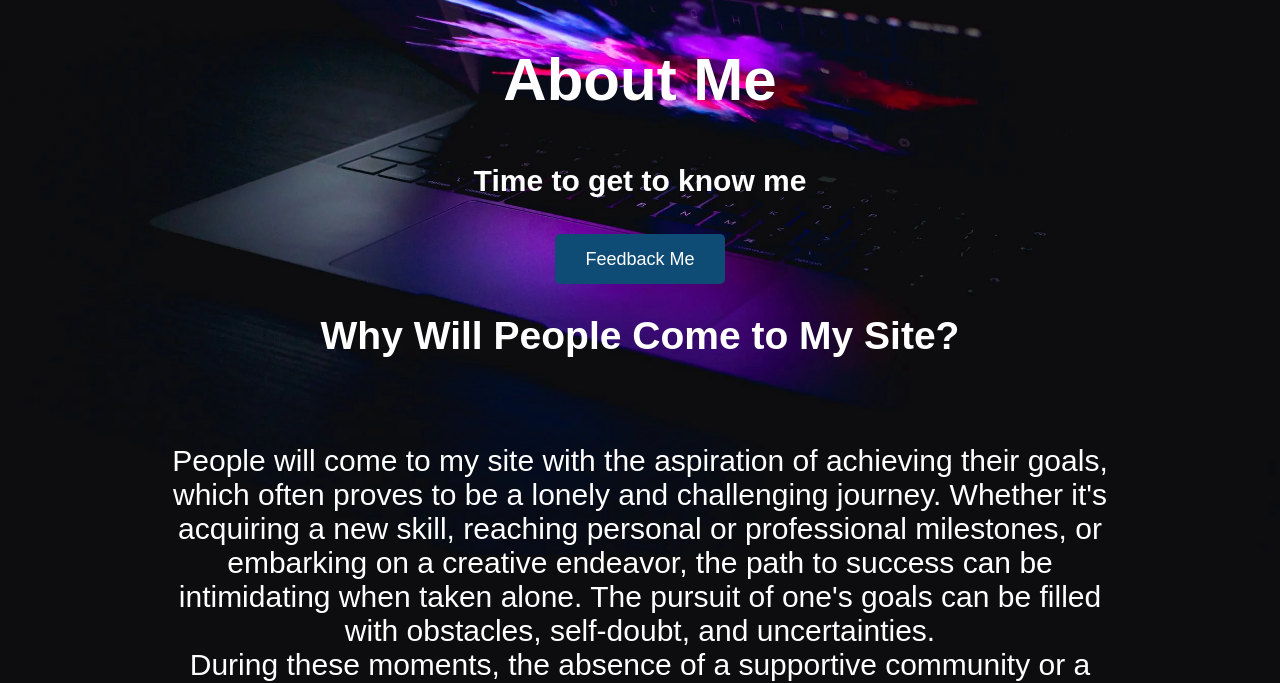
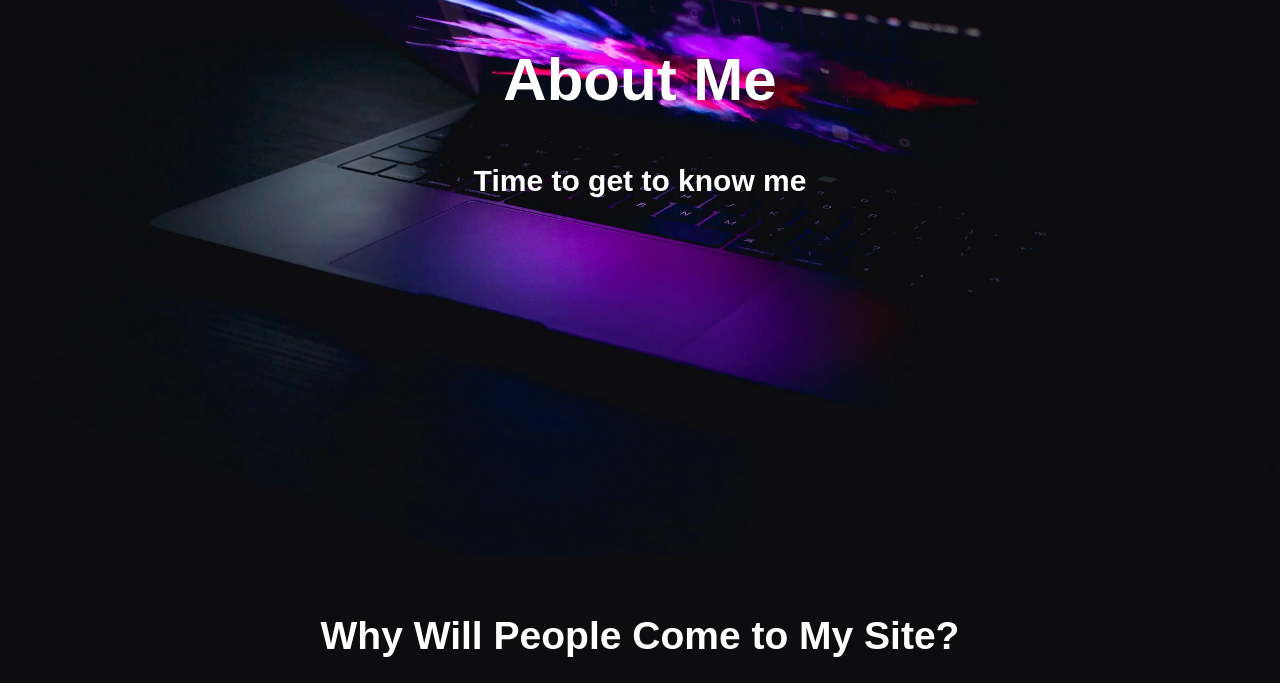
Before and after one commit to Bernie0316/wdd130-personal-folder, a plain HTML site: page aboutme.html in a window 1280 px wide. Shown: the part 127-810 px from the top of the page. Drawn offline with Linux system fonts and the light colour scheme.

Commit message:
layout fix, remove ex buttons

```diff
--- a/aboutme.html
+++ b/aboutme.html
@@ -43,9 +43,6 @@
             <section id="myweb-msg">
                 <h1 class="home-title">About Me</h1>
                 <h4>Time to get to know me</h4>
-                <div class="button-box">
-                    <a class="feedback" href="feedback.html">Feedback Me</a>
-                </div>
             </section>
         </div>
         <main class="home-grid">
--- a/styles/style.css
+++ b/styles/style.css
@@ -143,7 +143,6 @@ main section img {
 #page-intro {
     grid-column: 1/11;
     text-align: center;
-    margin-top: -300px;
     margin-left: 150px;
     margin-right: 150px;
 }
```
Also changed, not shown: feedback.html (+0 -3 lines).
